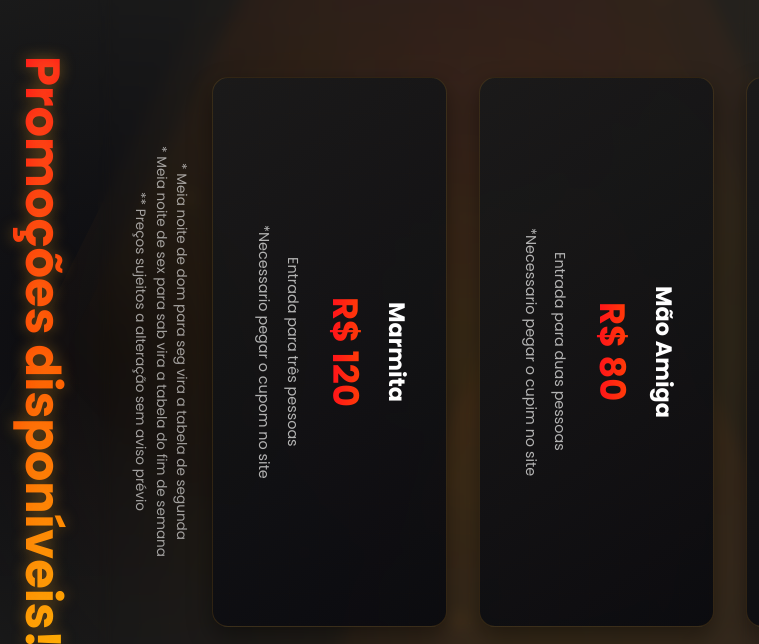
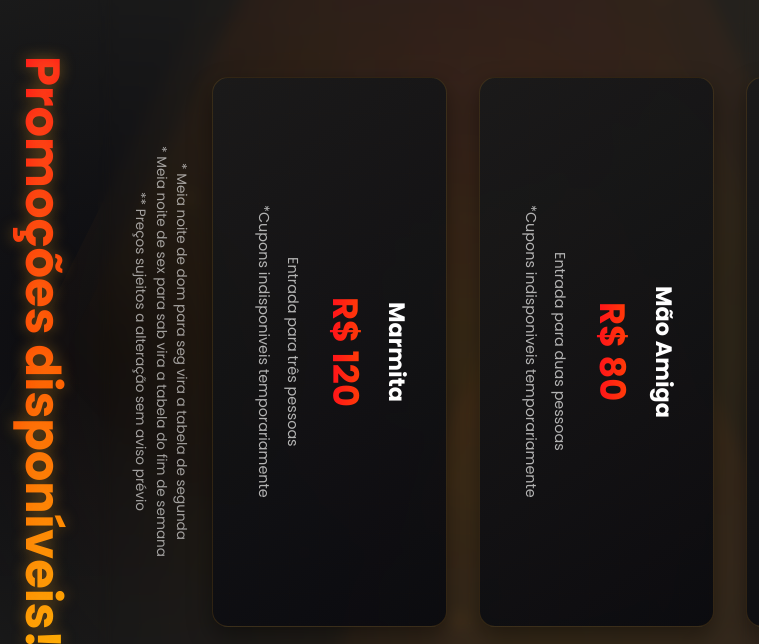
Before and after one commit to matteustirado/Tabela-Dedalos-New, a plain HTML site: page tabela-sp.html in a window 1280 px wide. Shown: the part 187-831 px from the top of the page, 521-1280 px from the left. Drawn offline with Linux system fonts and the light colour scheme.

Commit message:
Update tabela-sp.html

```diff
--- a/tabela-sp.html
+++ b/tabela-sp.html
@@ -69,7 +69,7 @@
                                 <div class="price-value">R$ <span class="price">80</span></div>
                                 <ul class="price-features">
                                     <li>Entrada para duas pessoas</li>
-                                    <li>*Necessario pegar o cupim no site</li>
+                                    <li>*Cupons indisponiveis temporariamente</li>
                                 </ul>
                             </div>
                             <div class="price-card">
@@ -77,7 +77,7 @@
                                 <div class="price-value">R$ <span class="price">120</span></div>
                                 <ul class="price-features">
                                     <li>Entrada para três pessoas</li>
-                                    <li>*Necessario pegar o cupom no site</li>
+                                    <li>*Cupons indisponiveis temporariamente</li>
                                 </ul>
                             </div>
                         </div>
```
